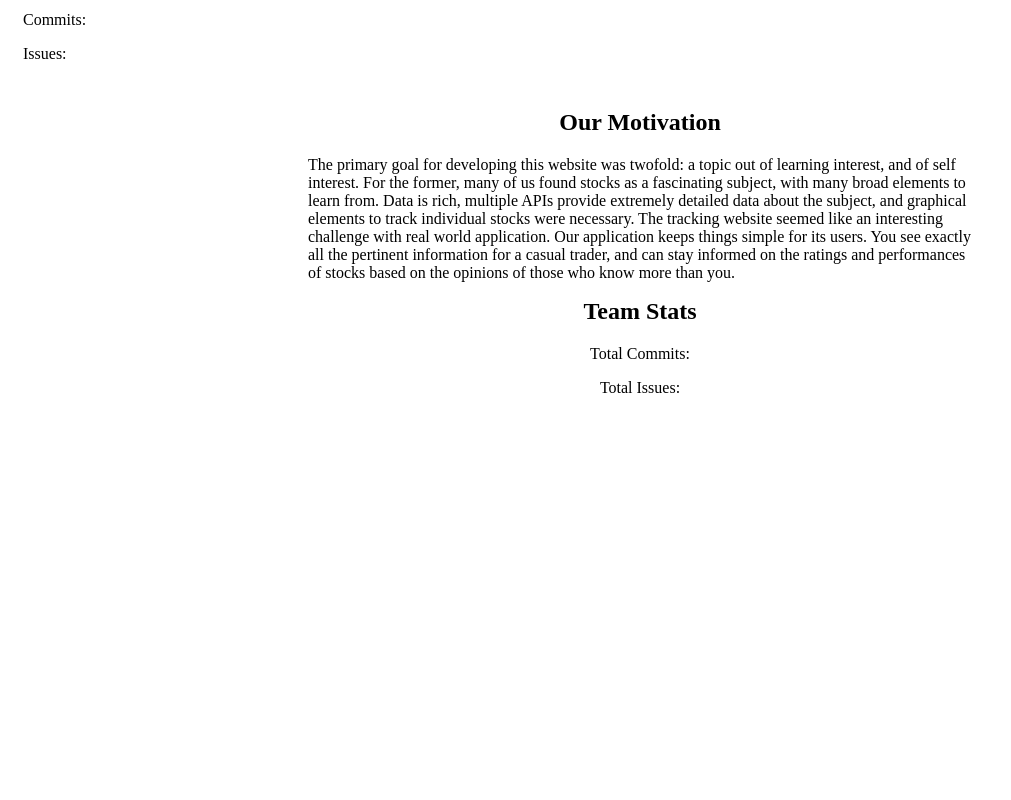
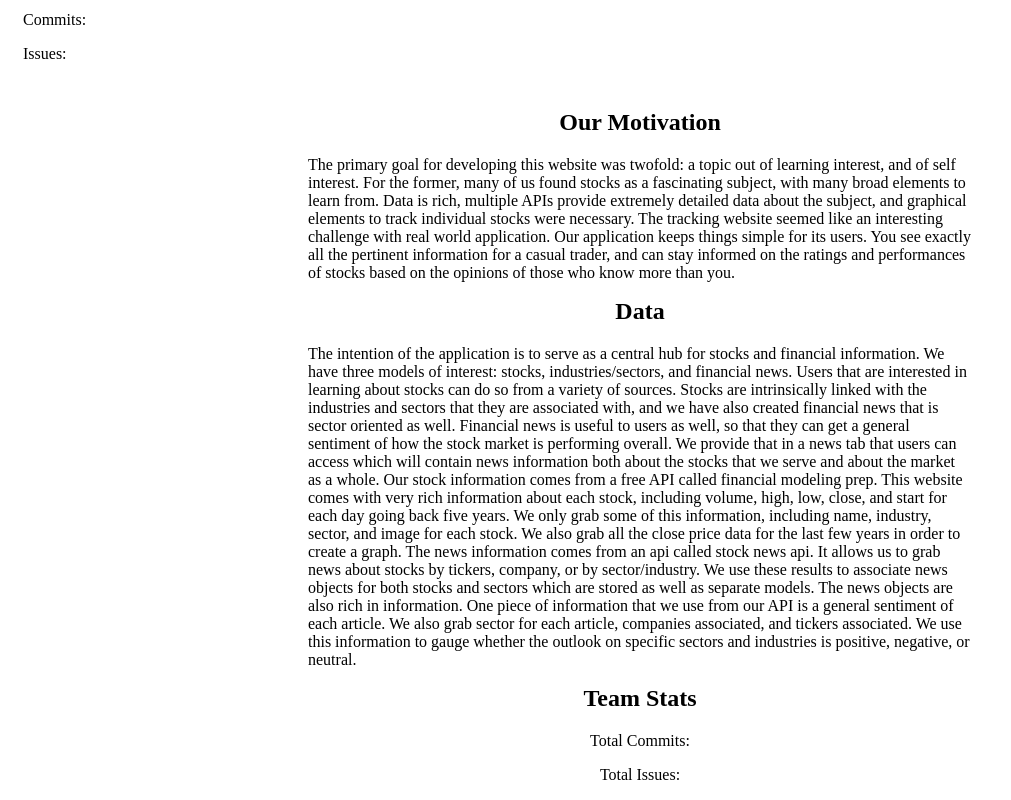
Before and after one commit to kunalJa/461L-Stock-Project, a Gatsby site in the folder frontend/: page /aboutpage in a window 1280 px wide. Shown: the part 1473-2273 px from the top of the page, without its empty margins (0-1011 px from the left). Before the commit the page ends 1886 px from the top, so only its background shows below. Built offline with nearby package versions, Linux system fonts and the light colour scheme; Gatsby itself is replaced by a stand-in of ours; no server answers.

Commit message:
added info about models

```diff
--- a/frontend/src/pages/aboutpage.js
+++ b/frontend/src/pages/aboutpage.js
@@ -201,6 +201,26 @@ const Aboutpage = () => {
           You see exactly all the pertinent information for a casual trader, and can stay informed on the ratings and performances of stocks based on the opinions of those who know more than you.
       </p>
       <div>
+        <h2 className="home" style={{ marginTop: 15 }} align="center"> Data </h2>
+      </div>
+      <p style={{ marginLeft: 300, marginRight: 300 }} align="left | right">
+          The intention of the application is to serve as a central hub for stocks and financial information.
+          We have three models of interest: stocks, industries/sectors, and financial news.
+          Users that are interested in learning about stocks can do so from a variety of sources.
+          Stocks are intrinsically linked with the industries and sectors that they are associated with, and we have also created financial news that is sector oriented as well.
+          Financial news is useful to users as well, so that they can get a general sentiment of how the stock market is performing overall.
+          We provide that in a news tab that users can access which will contain news information both about the stocks that we serve and about the market as a whole.
+	        Our stock information comes from a free API called financial modeling prep.
+          This website comes with very rich information about each stock, including volume, high, low, close, and start for each day going back five years.
+          We only grab some of this information, including name, industry, sector, and image for each stock.
+          We also grab all the close price data for the last few years in order to create a graph.
+          The news information comes from an api called stock news api. It allows us to grab news about stocks by tickers, company, or by sector/industry.
+          We use these results to associate news objects for both stocks and sectors which are stored as well as separate models. The news objects are also rich in information.
+          One piece of information that we use from our API is a general sentiment of each article.
+          We also grab sector for each article, companies associated, and tickers associated.
+          We use this information to gauge whether the outlook on specific sectors and industries is positive, negative, or neutral.
+      </p>
+      <div>
         <h2 className="home" style={{ marginTop: 15 }} align="center"> Team Stats </h2>
       </div>
       <p align="center">Total Commits: {totalCommits}</p>
```
